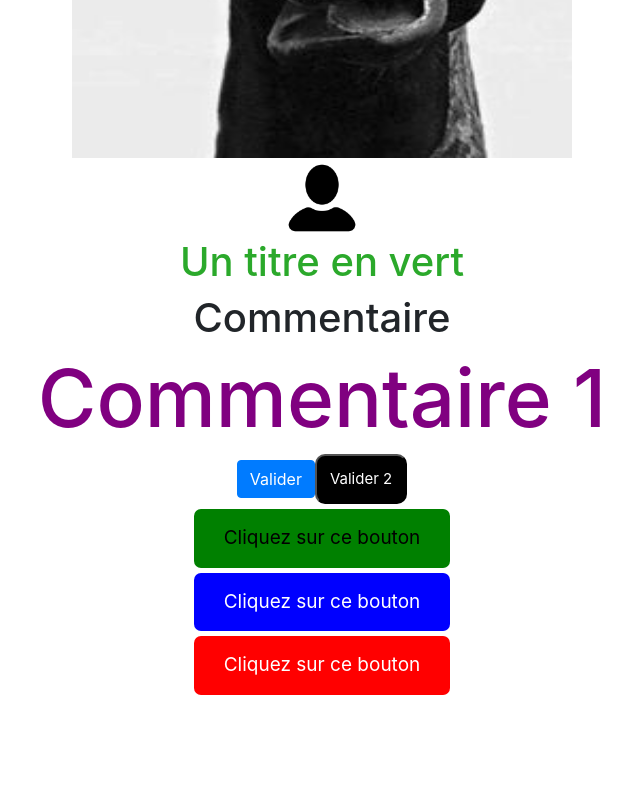
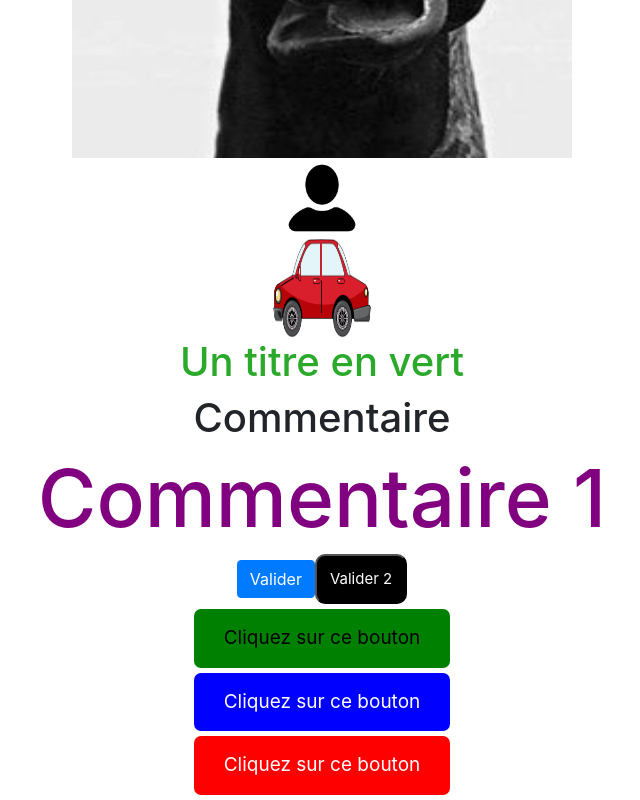
Before and after one commit to devJeremie/appvoiture, a React (Create React App) app: page / in a window 1280 px wide. Shown: the part 1156-1956 px from the top of the page, without its empty margins (318-958 px from the left). Before the commit the page ends 1856 px from the top, so only its background shows below. Built offline with nearby package versions, Linux system fonts and the light colour scheme.

Commit message:
MajComponent

```diff
--- a/src/components/Form.js
+++ b/src/components/Form.js
@@ -1,4 +1,4 @@
-import React, {Component} from 'react'
+import {Component} from 'react'
 import MyHead from './MyHeaderOne'
 import styles from './myCss.module.css'
 import styled from 'styled-components'
--- a/src/components/Image.js
+++ b/src/components/Image.js
@@ -1,4 +1,5 @@
-import React from "react";
+import mySvg from './image/svg/abs5_csod_210125.jpg';
+
 
 const message = 'Photo de cheval dans le vent';
 const messUser = 'Icone user';
@@ -11,6 +12,7 @@ const Image = () => {
             <div>
                 <img src={require(`./image/userIcon.png`)} alt={messUser} width="80" height="80"></img>
             </div>
+            <img src={mySvg} alt="icone svg" width="100" height="100" />
         </div>
     );
 };
```
Also changed, not shown: src/components/image/svg/abs5_csod_210125.jpg (added).
